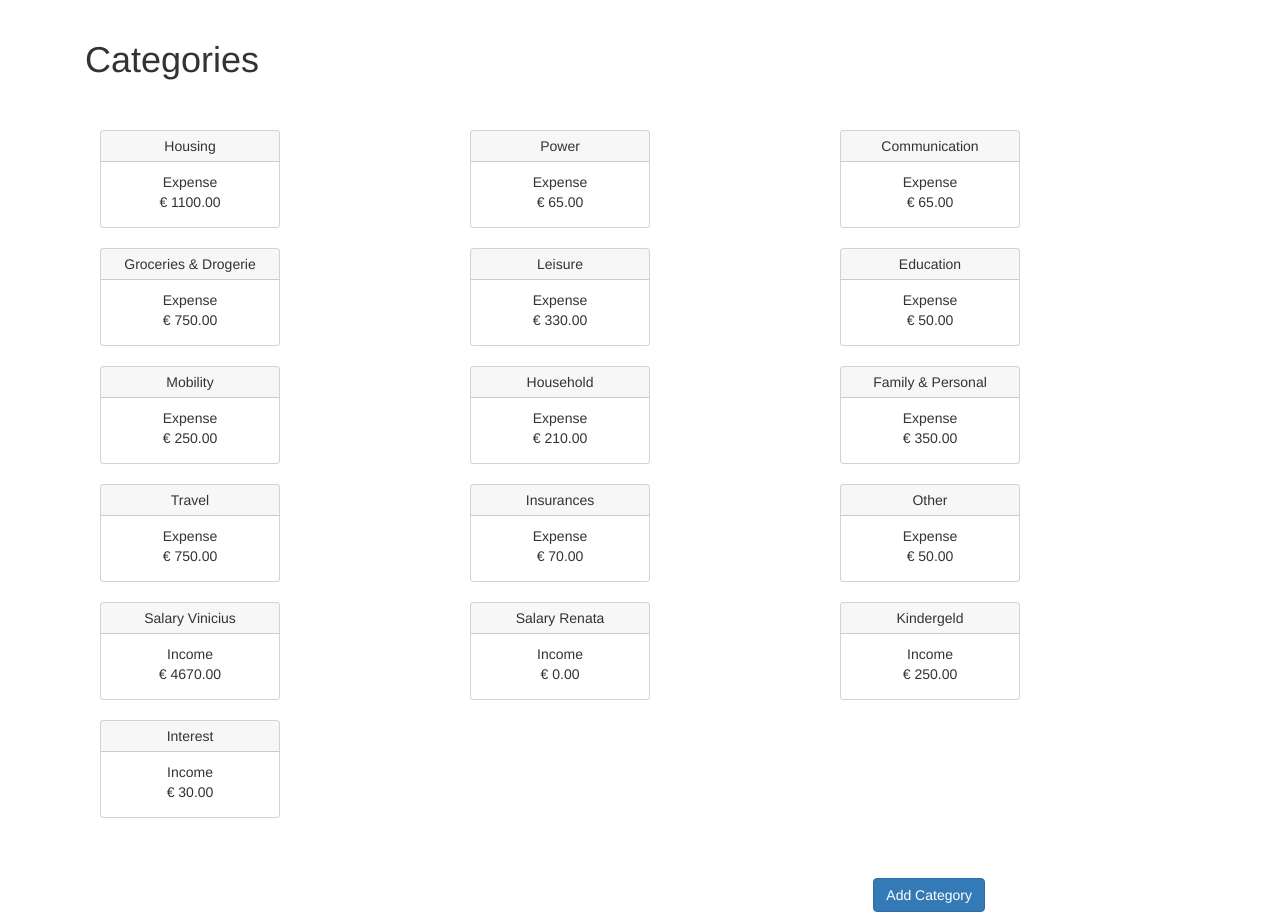
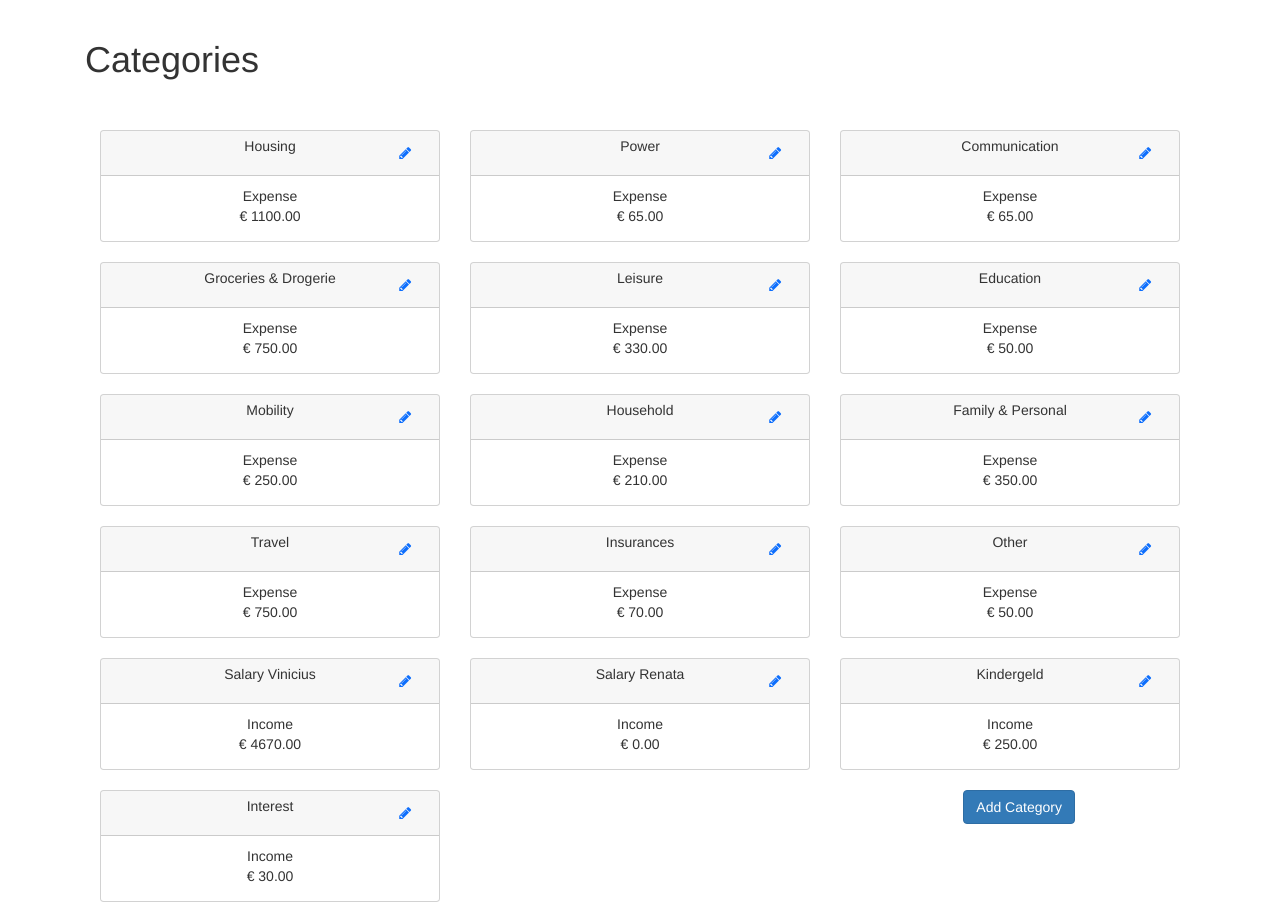
Before and after one commit to vieremds/MooneyApp, a Flask app: page /categories in a window 1280 px wide. Shown: the part 62-984 px from the top of the page. Run offline with Flask 3, Linux system fonts and the light colour scheme; a user stored in the database is signed in; some libraries are stand-ins or nearby versions.

Commit message:
Edit Category Modal

```diff
--- a/mooney/app/routes.py
+++ b/mooney/app/routes.py
@@ -129,12 +129,19 @@ def add_category():
         return redirect(url_for('categories'))
     return render_template('add_category.html', title='Add Category', form=form)
 
-@app.route('/categories', methods=['GET'])
+@app.route('/categories', methods=['GET', 'POST'])
 @login_required
 def categories():
+    form = {"name":"text", "type":"text", "description":"text", "budget":"float"}
     categories = Category.query.filter_by(user_id=current_user.id)
-    return render_template('categories.html', title='Categories', categories=categories)
-
+    if request.method == 'POST':
+        cat = Category.query.filter_by(id=request.form['id']).first()
+        cat.name = request.form['name']
+        cat.type = request.form['type']
+        cat.description = request.form['description']
+        cat.budget = request.form['budget']
+        db.session.commit()
+    return render_template('categories.html', title='Categories', categories=categories, form=form)
 @app.route('/add_transactions', methods=['GET', 'POST'])
 @login_required
 def add_transaction():
--- a/mooney/app/templates/categories.html
+++ b/mooney/app/templates/categories.html
@@ -1,16 +1,34 @@
 {% extends "base.html" %}
+{% import 'bootstrap/wtf.html' as wtf %}
 
 {% block app_content %}
+<style>
+  .modal-header:before {
+    content: none;
+  }
+</style>
+<script src="https://ajax.googleapis.com/ajax/libs/jquery/3.6.3/jquery.min.js"></script>
+<script src="https://maxcdn.bootstrapcdn.com/bootstrap/3.4.1/js/bootstrap.min.js"></script>
+<link rel="stylesheet" href="https://cdnjs.cloudflare.com/ajax/libs/font-awesome/4.7.0/css/font-awesome.min.css">
 <h1>Categories</h1><br><br>
 <div class="row"></div>
 {% for category in categories %}
   <div class="col-sm-4">
-    <div class="card text-center" style="width: 18rem;">
-      <div class="card-header">
+    <div class="card text-center">
+      <div class="card-header" id="category_name" style="white-space: nowrap;" >
+        <div class="col-sm-12">
         {{ category.name }}
+        </div>
+      <!-- Button trigger modal -->
+      <!-- Trigger the modal with a button -->
+        <div>
+        <button type="button" class="btn btn-outline-primary" style="margin-left: -15%;" data-toggle="modal" data-target="#myModal{{category.id}}"><i class="fa fa-pencil"></i></button>
+        </div>
       </div>
       <div class="card-body">
-        <div class="card-tittle">{{ category.type }}</div>
+        <div class="card-tittle" id="category_type">
+          {{ category.type }}
+        </div>
         <!--div class="card-text">{{ category.description }}</div!-->
         <div class="card-title">{{ "€ %.2f" % category.budget }}</div>
         <!--div class="card-text">{{ category.icon }}</div!-->
@@ -18,10 +36,33 @@
     </div>
     <br>
   </div>
-  {% endfor %}
+<!-- Modal -->
+<div id="myModal{{category.id}}" class="modal fade" role="dialog" aria-hidden="true">
+  <div class="modal-dialog modal-dialog-centered" id="{{category.id}}" role="document">
+    <!-- Modal content-->
+    <div class="modal-content">
+      <div class="modal-header" style="justify-content:space-between;">
+        <h4 class="modal-text">Edit Category</h4>
+      </div>
+      <div class="modal-body">
+        <form action="" method="post">
+          <input type="integer" id="id" name="id" value="{{ category.id }}" hidden="True"/>
+          {% for key in form %}
+          <div class="form-group">
+              <label for="{{ key }}" class="col-form-label">{{ key }}</label>
+              <input type="{{ form[key] }}" class="form-control" id="{{ key }}" name="{{ key }}" value="{{ category[key] }}"/>
+          </div>
+          {% endfor %}
+          <div class="modal-footer">
+            <button type="submit" class="btn btn-primary">Save changes</button>
+            <button type="button" class="btn btn-default" data-dismiss="modal">Close</button>
+          </div>
+        </form>
+      </div>
+    </div>
+  </div>
 </div>
-<br>
-<br>
+{% endfor %}
 <div class="row">
   <div class="col-md-4"></div>
   <div class="col-md-4"></div>
@@ -31,3 +72,5 @@
   </div>
 </div>
 {% endblock %}
+{% block scripts %}
+{% endblock %}
```
Also changed, not shown: mooney/app.db.
